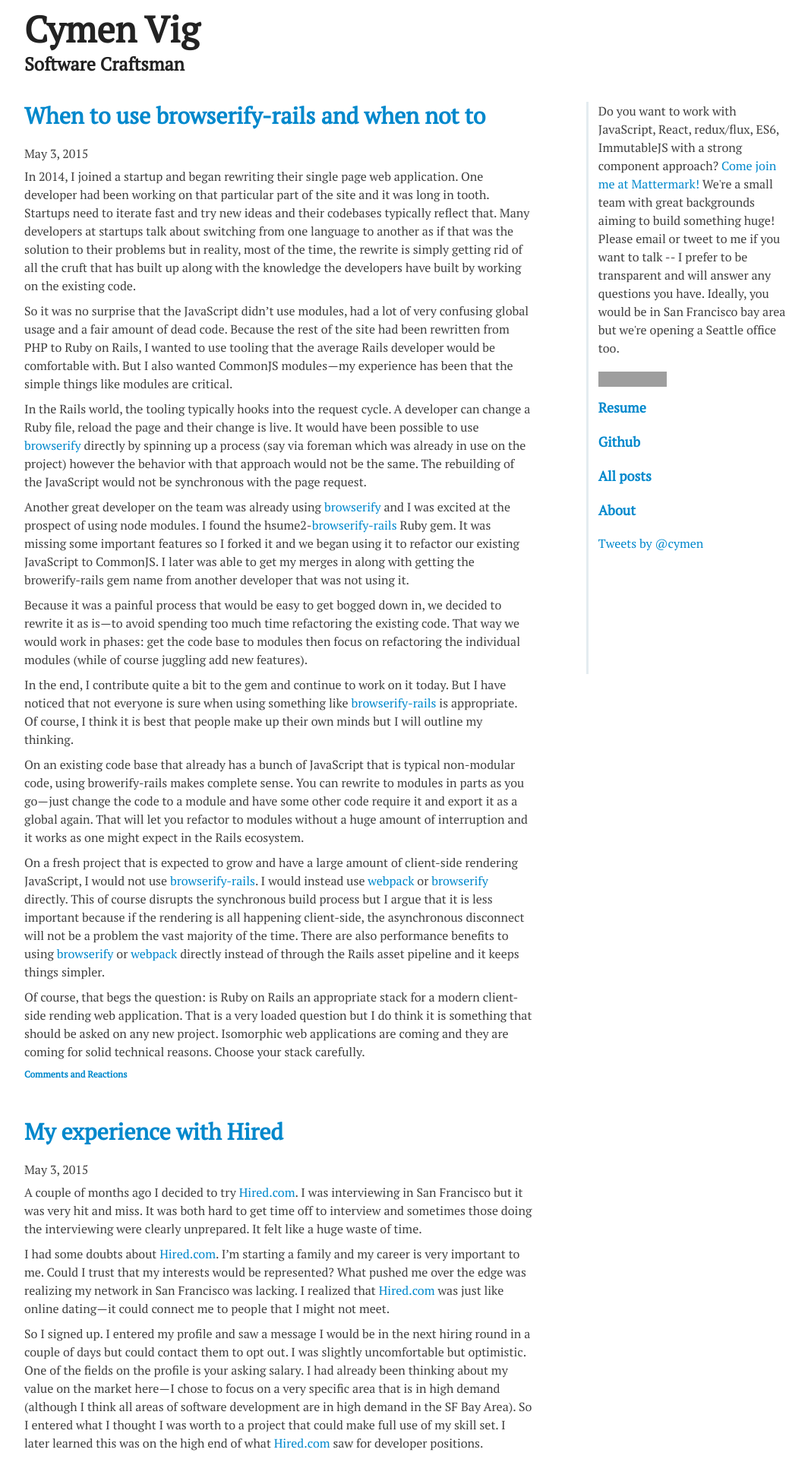
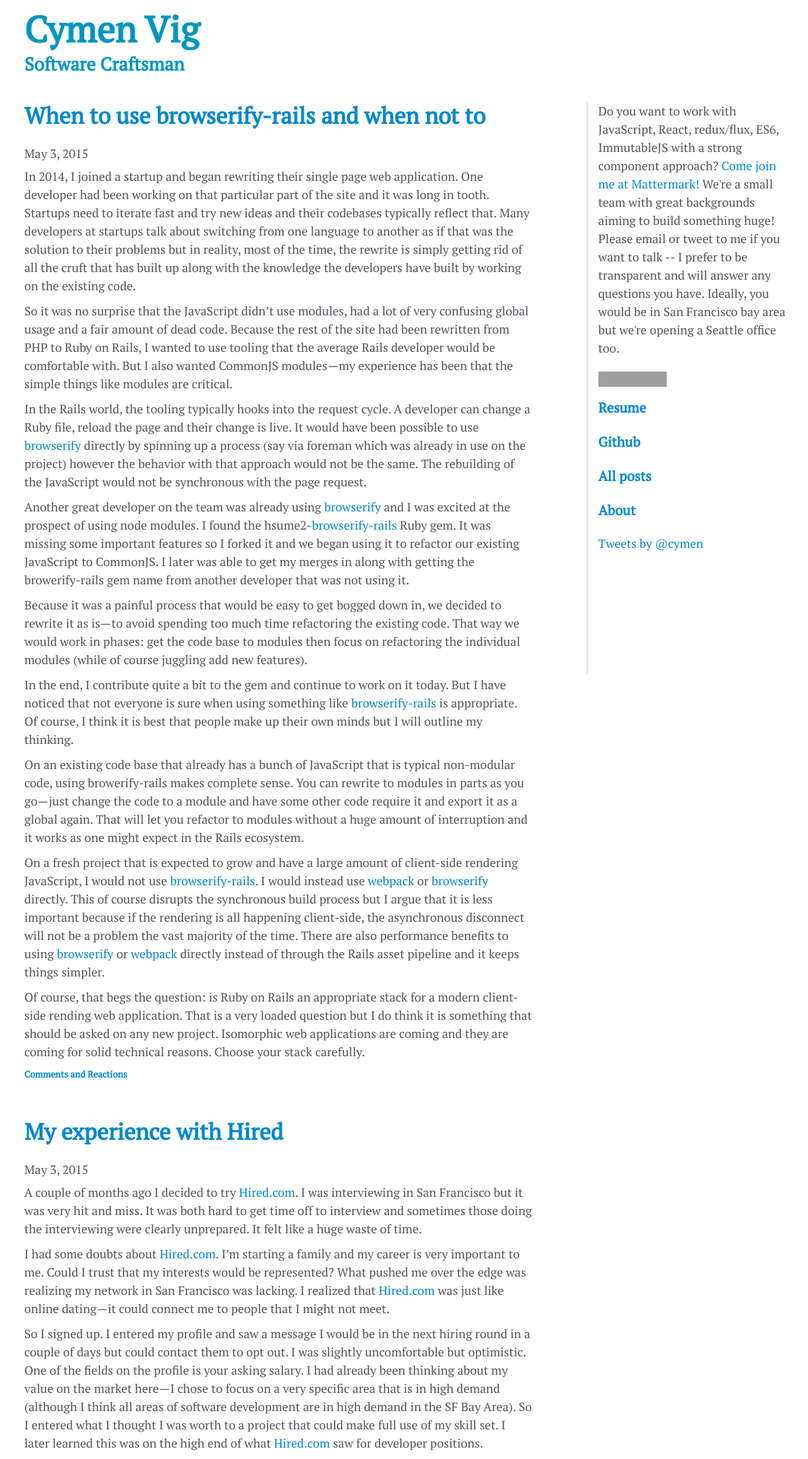
Before and after one commit to cymen/cymen.github.io, a Jekyll site: the page built from index.html, in a window 1280 px wide. Shown: the top 1920 px of the page at 76% size, without its empty margins (23-1087 px from the left). Built offline with Jekyll 4.4.1, drawn with Linux system fonts in a browser that asks for light colours; some web fonts are replaced; the list of posts is cut into pages by our own code; comment, search, counter and statistics services are not loaded; grey boxes are pictures that could not be loaded.

Commit message:
Tweak colors

```diff
--- a/css/custom.css
+++ b/css/custom.css
@@ -1,6 +1,6 @@
 body {
   font-family: 'PT Serif', serif;
-  color: #404040;
+  color: #56505C;
   font-size: 16px;
   font-smoothing: antialiased;
   line-height:1.5em;
@@ -35,7 +35,7 @@
 }
 
 .header a {
-  color: #222;
+  color: #0096BE;
   text-decoration: none !important;
 }
 
```
